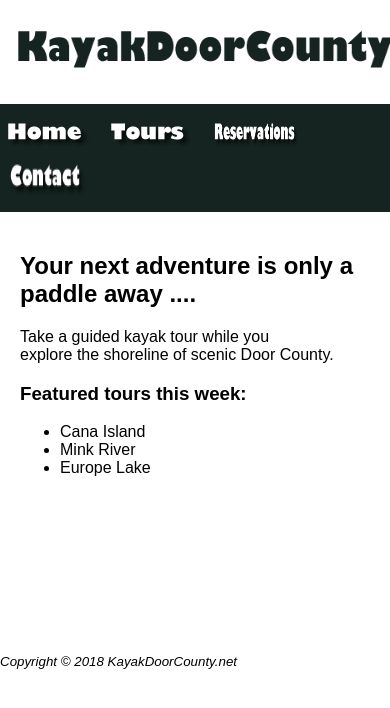
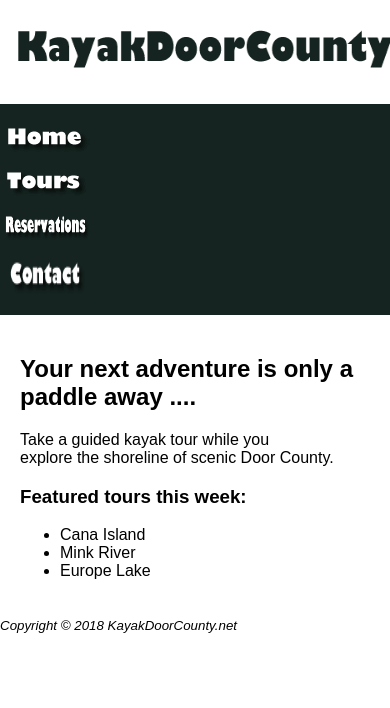
Before and after one commit to NP175548/4.8, a plain HTML site: page index.html in a window 390 px wide. Shown: the top 708 px of the page. Drawn offline with Linux system fonts and the light colour scheme.

Commit message:
Update index.html

```diff
--- a/index.html
+++ b/index.html
@@ -2,7 +2,10 @@
 <html lang="en">
 <head>
     <meta charset="utf-8">
+    <meta name="viewport" content="width=device-width, initial-scale=1.0">
+    <meta name="description" content="Experience guided kayak tours exploring the scenic shoreline of Door County.">
     <title>KayakDoorCounty.net</title>
+    <link rel="icon" href="favicon.ico" type="image/x-icon">
     <style>
         #bar { background-color: #152420; }
         img { border: none; }
@@ -17,27 +20,33 @@
         header { margin: 20px 0; }
         nav { padding: 10px 0; }
         nav a { margin-right: 10px; }
+        @media (max-width: 600px) {
+            main { height: auto; }
+            nav a { display: block; margin: 5px 0; }
+        }
     </style>
 </head>
 <body>
 <header>
-    <img src="kayakdc.gif" alt="KayakDoorCounty.net" width="500" height="60">
+    <img src="kayakdc.gif" alt="Kayak Door County logo" width="500" height="60">
 </header>
 <nav id="bar">
-    <a href="index.html"><img src="home.gif" alt="Home" width="90" height="35"></a>
-    <a href="tours.html"><img src="tours.gif" alt="Tours" width="90" height="35"></a>
-    <a href="reservations.html"><img src="reservations.gif" alt="Reservations" width="90" height="35"></a>
-    <a href="contact.html"><img src="contact.gif" alt="Contact" width="90" height="45"></a>
+    <a href="index.html" aria-label="Home"><img src="home.gif" alt="Home page" width="90" height="35"></a>
+    <a href="tours.html" aria-label="Tours"><img src="tours.gif" alt="Tours page" width="90" height="35"></a>
+    <a href="reservations.html" aria-label="Reservations"><img src="reservations.gif" alt="Reservations page" width="90" height="35"></a>
+    <a href="contact.html" aria-label="Contact"><img src="contact.gif" alt="Contact page" width="90" height="45"></a>
 </nav>
 <main>
     <h2>Your next adventure is only a paddle away ....</h2>
     <p>Take a guided kayak tour while you <br> explore the shoreline of scenic Door County.</p>
+    <section>
         <h3>Featured tours this week:</h3>
         <ul>
             <li>Cana Island</li>
             <li>Mink River</li>
             <li>Europe Lake</li>
         </ul>
+    </section>
 </main>
 <footer>
     <small><i>Copyright &copy; 2018 KayakDoorCounty.net</i></small>
```
Lines whose indentation alone changed are shown as unchanged.
